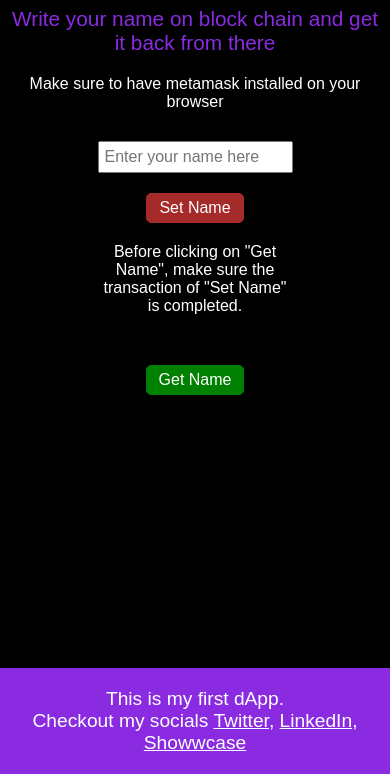
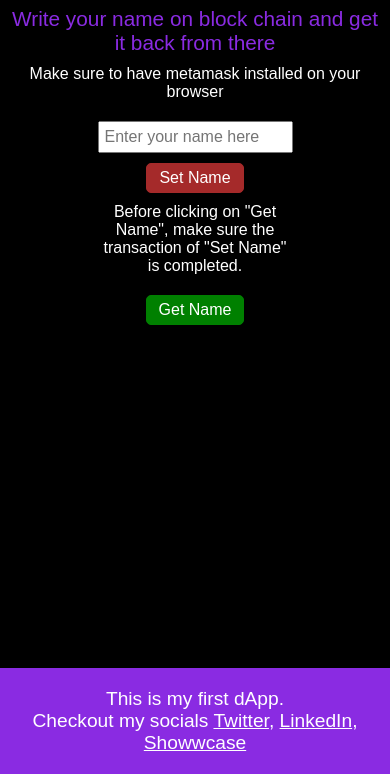
Before and after one commit to vchiranjeeviak/getsetgo, a plain HTML site: page index.html in a window 390 px wide. Shown: the part 70-844 px from the top of the page. Drawn offline with Linux system fonts and the light colour scheme; a script that the page names is missing.

Commit message:
changed mobile view settings

```diff
--- a/index.css
+++ b/index.css
@@ -111,12 +111,12 @@ footer a {
   }
 
   .headsup {
-    margin-top: 20px;
+    margin-top: 10px;
     font-size: 1rem;
   }
 
   .main {
-    margin-top: 30px;
+    margin-top: 20px;
     display: flex;
     flex-direction: column;
     width: 50%;
@@ -125,7 +125,7 @@ footer a {
   .main input {
     padding: 5px 5px;
     font-size: 1rem;
-    margin-bottom: 20px;
+    margin-bottom: 10px;
   }
 
   .main .set {
@@ -140,7 +140,7 @@ footer a {
   }
 
   .main .get {
-    margin-top: 50px;
+    margin-top: 20px;
     width: 50%;
     align-self: center;
     padding: 5px 5px;
@@ -149,7 +149,7 @@ footer a {
     border: 1px solid green;
     border-radius: 5px;
     color: white;
-    margin-bottom: 30px;
+    margin-bottom: 10px;
   }
 
   #namelast {
```
